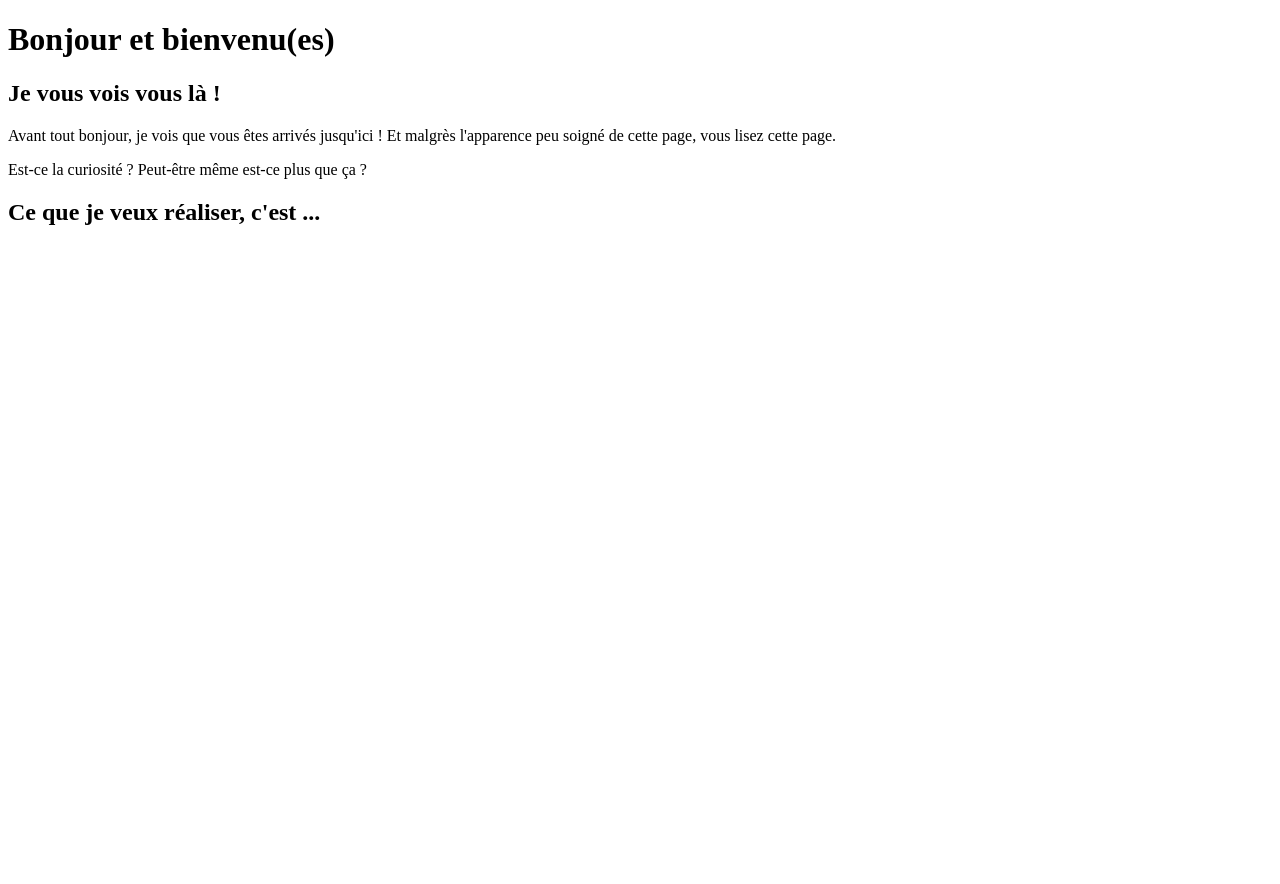
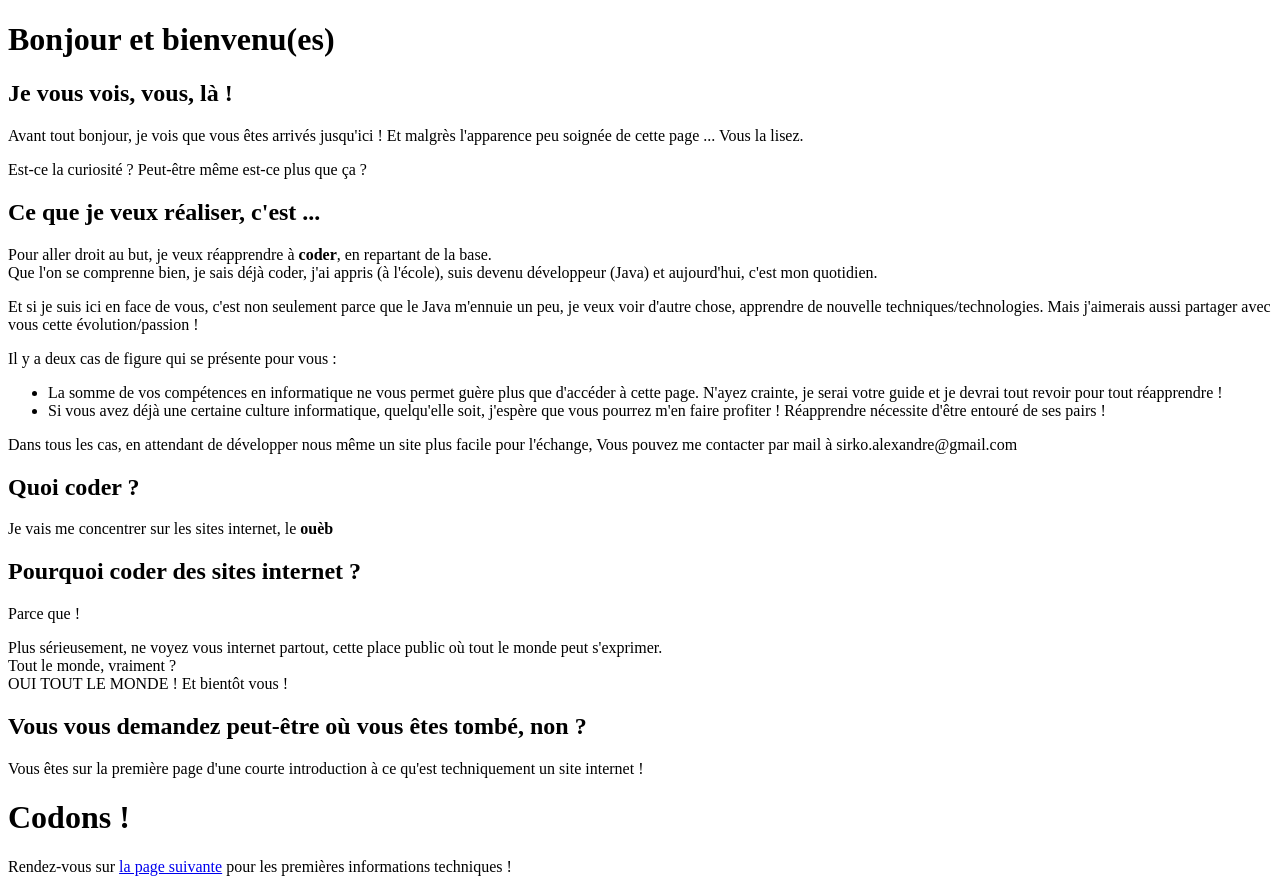
Before and after one commit to asirko/lets-code, a plain HTML site: page index.html in a window 1280 px wide. Before the commit the page ends 800 px from the top, so only its background shows below. Drawn offline with Linux system fonts and the light colour scheme.

Commit message:
première ébauche d'une première page

```diff
--- a/index.html
+++ b/index.html
@@ -2,21 +2,45 @@
 <html>
 <head>
 	<title>accueil, apprendre et réapprendre</title>
+	<meta http-equiv="Content-Type" content="text/html;charset=UTF-8">
 </head>
 <body>
 
 	<h1>Bonjour et bienvenu(es)</h1>
 
-	<h2>Je vous vois vous là !</h2>
+	<h2>Je vous vois, vous, là !</h2>
 
-	<p>Avant tout bonjour, je vois que vous êtes arrivés jusqu'ici ! Et malgrès l'apparence peu soigné de cette page, vous lisez cette page.</p>
-
+	<p>Avant tout bonjour, je vois que vous êtes arrivés jusqu'ici ! Et malgrès l'apparence peu soignée de cette page ... Vous la lisez.</p>
 	<p>Est-ce la curiosité ? Peut-être même est-ce plus que ça ?</p>
 
 	<h2>Ce que je veux réaliser, c'est ...</h2>
 
-	<p></p>
+	<p>Pour aller droit au but, je veux réapprendre à <strong>coder</strong>, en repartant de la base.<br>Que l'on se comprenne bien, je sais déjà coder, j'ai appris (à l'école), suis devenu développeur (Java) et aujourd'hui, c'est mon quotidien.</p>
+	<p>Et si je suis ici en face de vous, c'est non seulement parce que le Java m'ennuie un peu, je veux voir d'autre chose, apprendre de nouvelle techniques/technologies.
+	Mais j'aimerais aussi partager avec vous cette évolution/passion !</p>
+	<p>Il y a deux cas de figure qui se présente pour vous :</p>
+	<ul>
+		<li>La somme de vos compétences en informatique ne vous permet guère plus que d'accéder à cette page. N'ayez crainte, je serai votre guide et je devrai tout revoir pour tout réapprendre !</li>
+		<li>Si vous avez déjà une certaine culture informatique, quelqu'elle soit, j'espère que vous pourrez m'en faire profiter ! Réapprendre nécessite d'être entouré de ses pairs !</li>
+	</ul>
+	<p>Dans tous les cas, en attendant de développer nous même un site plus facile pour l'échange, Vous pouvez me contacter par mail à sirko.alexandre@gmail.com</p>
 
+	<h2>Quoi coder ?</h2>
+
+	<p>Je vais me concentrer sur les sites internet, le <strong>ouèb</strong></p>
+
+	<h2>Pourquoi coder des sites internet ?</h2>
+
+	<p>Parce que !</p>
+	<p>Plus sérieusement, ne voyez vous internet partout, cette place public où tout le monde peut s'exprimer.<br> Tout le monde, vraiment ? <br>OUI TOUT LE MONDE ! Et bientôt vous !</p>
+
+	<h2>Vous vous demandez peut-être où vous êtes tombé, non ?</h2>
+
+	<p>Vous êtes sur la première page d'une courte introduction à ce qu'est techniquement un site internet !</p>
+
+	<h1>Codons !</h1>
+
+	Rendez-vous sur <a href="./html.html">la page suivante</a> pour les premières informations techniques !
 
 </body>
 </html>
```
Also changed, not shown: html.html (added, +9 -0 lines).
